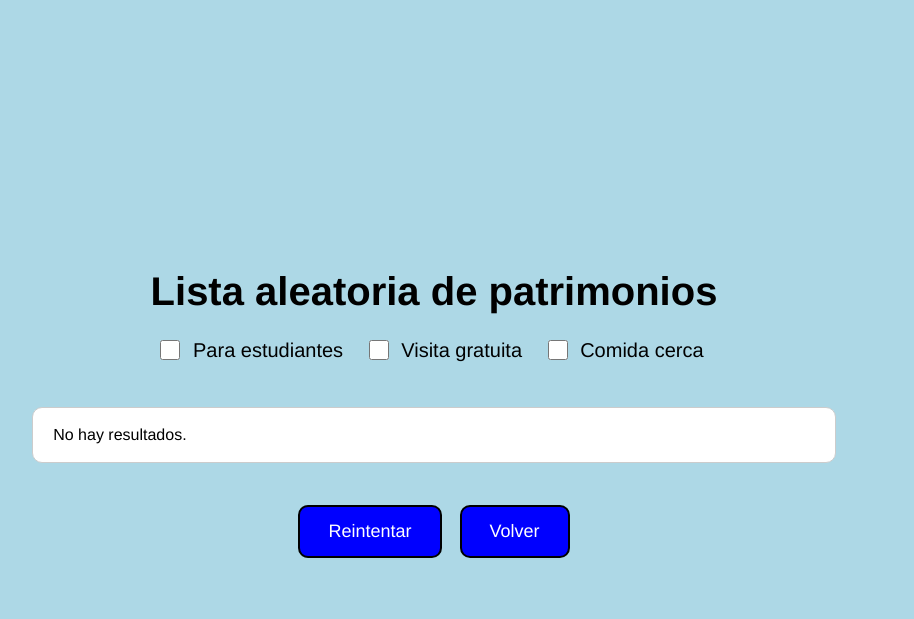
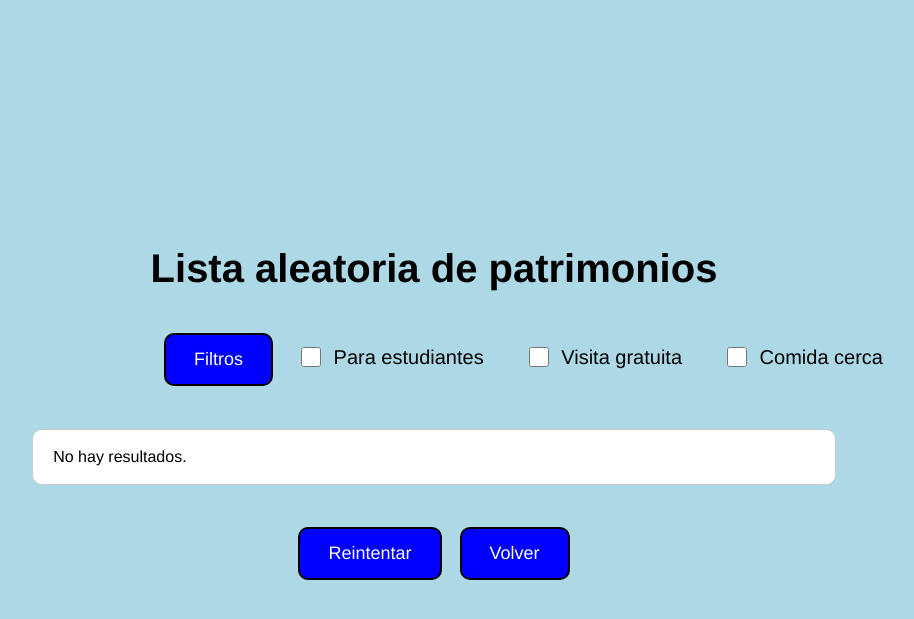
Before and after one commit to choco-gtx/grupo-13-proyecto-inicial, a Django app: page /descubrir/?nuevo=1&mostrar_filtros=1 in a window 1280 px wide. Shown: the top 619 px of the page, without its empty margins (206-1120 px from the left). Run offline with Django 5.2, Linux system fonts and the light colour scheme; data that the repository does not hold is empty.

Commit message:
Filtros desplegables
Costó xd

```diff
--- a/boton_descubrir/templates/boton_descubrir/lista.html
+++ b/boton_descubrir/templates/boton_descubrir/lista.html
@@ -116,6 +116,32 @@
             list-style: none;
             font-size: 28px;
         }
+        .filtros{
+            display: flex;
+            align-items: center;
+            gap: 20px;
+            margin-bottom: 15px;
+            margin-left: 370px;
+        }
+        .filtros summary {
+            background-color: blue;
+            color: white;
+            font-size: 18px;
+            font-family: 'Franklin Gothic Medium', 'Arial Narrow', Arial, sans-serif;
+            padding: 14px 28px;
+            border: 2px solid black;
+            border-radius: 10px;
+            cursor: pointer;
+            list-style: none;
+            white-space: nowrap;
+        }
+        .filtros form {
+            display: flex;
+            justify-content: center;
+            align-items: center;
+            gap: 25px;
+            margin-top: 30px;
+        }
     </style>
 
 </head>
@@ -126,7 +152,13 @@
     <div class="contenedor">  <!-- La división se llama "contenedor"-->
         <h1>Lista aleatoria de patrimonios</h1>
 
+        <details class="filtros" {% if mostrar_filtros %}open{% endif %}>  <!-- Filtros se mantienen desplegados al presionar -->
+            <summary>Filtros</summary>
+
             <form method="get">  <!-- Interruptores de filtro -->
+
+                <input type="hidden" name="mostrar_filtros" value="1">  <!-- Se manda la variable como 1 -->
+
                 <label>
                     <input type="checkbox" class="interruptor" name="estudiantes" value="1"
                         onchange="this.form.submit()"
@@ -148,6 +180,9 @@
                     Comida cerca
                 </label>
             </form>
+
+        </details>
+
 
         <div class="lista">
             <ul> <!-- u1 = Unordered list = lista sin numeración -->
@@ -192,7 +227,7 @@
 
         <div class="botones">
             <!-- Vuelve a aleatorizar la lista. Todos los if son para mantener los filtros al presionar el botón. -->
-            <a href="{% url 'generar_lista' %}?nuevo=1{% if estudiantes %}&estudiantes=1{% endif %}{% if gratuito %}&gratuito=1{% endif %}{% if comida %}&comida=1{% endif %}">
+            <a href="{% url 'generar_lista' %}?nuevo=1&mostrar_filtros=1{% if estudiantes %}&estudiantes=1{% endif %}{% if gratuito %}&gratuito=1{% endif %}{% if comida %}&comida=1{% endif %}">
                 <button type="button">Reintentar</button>
             </a>
 
--- a/boton_descubrir/views.py
+++ b/boton_descubrir/views.py
@@ -7,7 +7,6 @@ def home(request):
 
 def generar_lista(request):  # Función que aleatoriza la lista de patrimonios
     patrimonios = list(Patrimonio.objects.all())  # La lista son todos los objetos del modelo Patrimonio (SQLite)
-
 
 
     # Verificación de si se presionó Descubrir o Reintentar (evitar reinicio lista presionando filtros)
@@ -29,6 +28,8 @@ def generar_lista(request):  # Función que aleatoriza la lista de patrimonios
     estudiantes = request.GET.get("estudiantes") == "1"
     comida = request.GET.get("comida") == "1"
 
+    mostrar_filtros = request.GET.get("mostrar_filtros") == "1"
+
     if gratuito:
         patrimonios = [p for p in patrimonios if p.precio == 0]  # Forma simplificada de recorrer todos los patrimonios
     if estudiantes:
@@ -36,11 +37,13 @@ def generar_lista(request):  # Función que aleatoriza la lista de patrimonios
     if comida:
         patrimonios = [p for p in patrimonios if p.comida_cerca]
 
+
+    # Se muestra la sección de la lista.html ocupando "datos = patrimonios" en ella
     return render(request, "boton_descubrir/lista.html", {"datos": patrimonios,
         "gratuito": gratuito,
         "estudiantes": estudiantes,
-        "comida": comida})
-    # Se muestra la sección de la lista.html ocupando "datos = patrimonios" en ella
+        "comida": comida,
+        "mostrar_filtros": mostrar_filtros})
 
 
 def solicitar_patrimonio(request):
```
